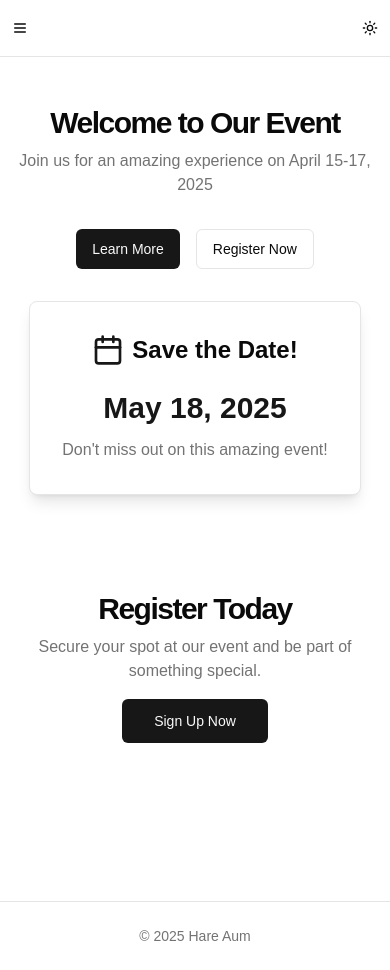
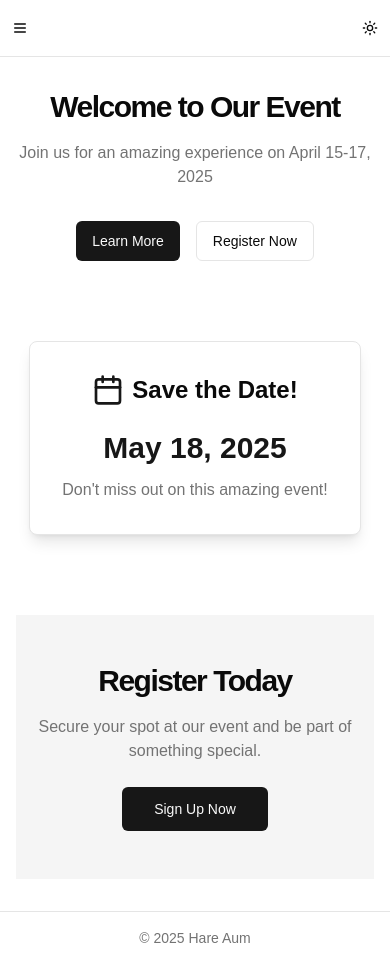
Before and after one commit to mpazaryna/jesse-108, a Next.js app: page / in a window 390 px wide. Built offline with nearby package versions, Linux system fonts and the light colour scheme.

Commit message:
fix: layout issues

```diff
--- a/app/about/page.tsx
+++ b/app/about/page.tsx
@@ -3,24 +3,17 @@ import Link from "next/link"
 
 export default function AboutPage() {
   return (
-    <main className="flex min-h-screen flex-col">
-      <div className="flex-1">
-        <section className="w-full py-12 md:py-24 lg:py-32">
-          <div className="container px-4 md:px-6">
-            <div className="flex flex-col items-center space-y-4 text-center">
+    <>
       <div className="space-y-2">
         <h1 className="text-3xl font-bold tracking-tighter sm:text-4xl md:text-5xl">About Our Event</h1>
-                <p className="mx-auto max-w-[700px] text-muted-foreground md:text-xl">
+        <p className="max-w-[700px] text-muted-foreground md:text-xl">
           Learn more about what makes our event special and why you should attend.
         </p>
       </div>
-            </div>
-          </div>
-        </section>
 
-        <section className="w-full py-12 md:py-24 lg:py-32 bg-muted">
-          <div className="container px-4 md:px-6">
-            <div className="grid gap-10 lg:grid-cols-2">
+      <div className="w-full bg-muted -mx-4 md:-mx-6 px-4 md:px-6 py-12 md:py-16">
+        <div className="max-w-4xl mx-auto">
+          <div className="grid gap-10 lg:grid-cols-2 text-left">
             <div className="space-y-4">
               <h2 className="text-2xl font-bold">Our Story</h2>
               <p className="text-muted-foreground">
@@ -45,26 +38,17 @@ export default function AboutPage() {
             </div>
           </div>
         </div>
-        </section>
+      </div>
 
-        <section className="w-full py-12 md:py-24 lg:py-32">
-          <div className="container px-4 md:px-6">
-            <div className="flex flex-col items-center justify-center space-y-4 text-center">
-              <div className="space-y-2">
+      <div className="space-y-4">
         <h2 className="text-3xl font-bold tracking-tighter sm:text-4xl">Join Us This Year</h2>
-                <p className="mx-auto max-w-[700px] text-muted-foreground md:text-xl">
+        <p className="max-w-[700px] text-muted-foreground md:text-xl">
           Don't miss out on this opportunity to be part of our community.
         </p>
-              </div>
-              <div className="space-x-4">
         <Button asChild>
           <Link href="/">Back to Home</Link>
         </Button>
       </div>
-            </div>
-          </div>
-        </section>
-      </div>
-    </main>
+    </>
   )
 }
--- a/app/layout.tsx
+++ b/app/layout.tsx
@@ -6,7 +6,7 @@ import { ThemeProvider } from "@/components/theme-provider"
 export const metadata = {
   title: "My Event",
   description: "A simple two-page site for my event",
-    generator: 'v0.dev'
+  generator: 'v0.dev'
 }
 
 export default function RootLayout({
@@ -20,11 +20,13 @@ export default function RootLayout({
         <ThemeProvider attribute="class" defaultTheme="system" enableSystem disableTransitionOnChange>
           <div className="flex flex-col min-h-screen">
             <SiteHeader />
-            <main className="flex-1">
-              {children}
+            <main className="flex-1 flex flex-col">
+              <div className="container max-w-5xl mx-auto flex-1 flex flex-col items-center justify-center px-4 md:px-6 space-y-12 py-8 text-center">
+                {children}
+              </div>
             </main>
-            <footer className="w-full border-t py-6">
-              <div className="container flex justify-center">
+            <footer className="w-full border-t py-4">
+              <div className="container max-w-5xl mx-auto flex justify-center">
                 <p className="text-sm text-muted-foreground">
                   © {new Date().getFullYear()} Hare Aum
                 </p>
--- a/app/page.tsx
+++ b/app/page.tsx
@@ -4,20 +4,15 @@ import { SaveTheDate } from "../components/save-the-date"
 
 export default function Home() {
   return (
-    <main className="flex min-h-screen flex-col">
-      <div className="flex-1">
-        <section className="w-full py-12 md:py-24 lg:py-32">
-          <div className="container px-4 md:px-6">
-            <div className="flex flex-col items-center space-y-8 text-center">
-              <div className="space-y-2">
+    <>
+      <div className="space-y-4">
         <h1 className="text-3xl font-bold tracking-tighter sm:text-4xl md:text-5xl lg:text-6xl">
           Welcome to Our Event
         </h1>
-                <p className="mx-auto max-w-[700px] text-muted-foreground md:text-xl">
+        <p className="max-w-[700px] text-muted-foreground md:text-xl">
           Join us for an amazing experience on April 15-17, 2025
         </p>
-              </div>
-              <div className="space-x-4">
+        <div className="flex justify-center gap-4 pt-4">
           <Button asChild>
             <Link href="/about">Learn More</Link>
           </Button>
@@ -25,19 +20,17 @@ export default function Home() {
             <Link href="#register">Register Now</Link>
           </Button>
         </div>
-              <div className="mt-8">
+      </div>
+
+      <div className="py-8">
         <SaveTheDate />
       </div>
-            </div>
-          </div>
-        </section>
 
-        <section id="register" className="w-full py-12 md:py-24 lg:py-32">
-          <div className="container px-4 md:px-6">
-            <div className="flex flex-col items-center justify-center space-y-4 text-center">
-              <div className="space-y-2">
+      <div id="register" className="w-full bg-muted -mx-4 md:-mx-6 px-4 md:px-6 py-12 md:py-16">
+        <div className="flex flex-col items-center space-y-6">
+          <div className="space-y-4">
             <h2 className="text-3xl font-bold tracking-tighter sm:text-4xl md:text-5xl">Register Today</h2>
-                <p className="mx-auto max-w-[700px] text-muted-foreground md:text-xl">
+            <p className="max-w-[700px] text-muted-foreground md:text-xl">
               Secure your spot at our event and be part of something special.
             </p>
           </div>
@@ -46,8 +39,6 @@ export default function Home() {
           </Button>
         </div>
       </div>
-        </section>
-      </div>
-    </main>
+    </>
   )
 }
--- a/components/site-header.tsx
+++ b/components/site-header.tsx
@@ -4,11 +4,9 @@ import { ModeToggle } from "@/components/mode-toggle"
 export function SiteHeader() {
   return (
     <header className="sticky top-0 z-50 w-full border-b bg-background/95 backdrop-blur supports-[backdrop-filter]:bg-background/60">
-      <div className="container flex h-14 items-center">
-        <div className="flex flex-1 items-center justify-between">
-          <SiteNav />
-          <ModeToggle />
-        </div>
+      <div className="container max-w-5xl mx-auto flex h-14 items-center justify-between">
+        <SiteNav />
+        <ModeToggle />
       </div>
     </header>
   )
```
Lines whose indentation alone changed are shown as unchanged.
